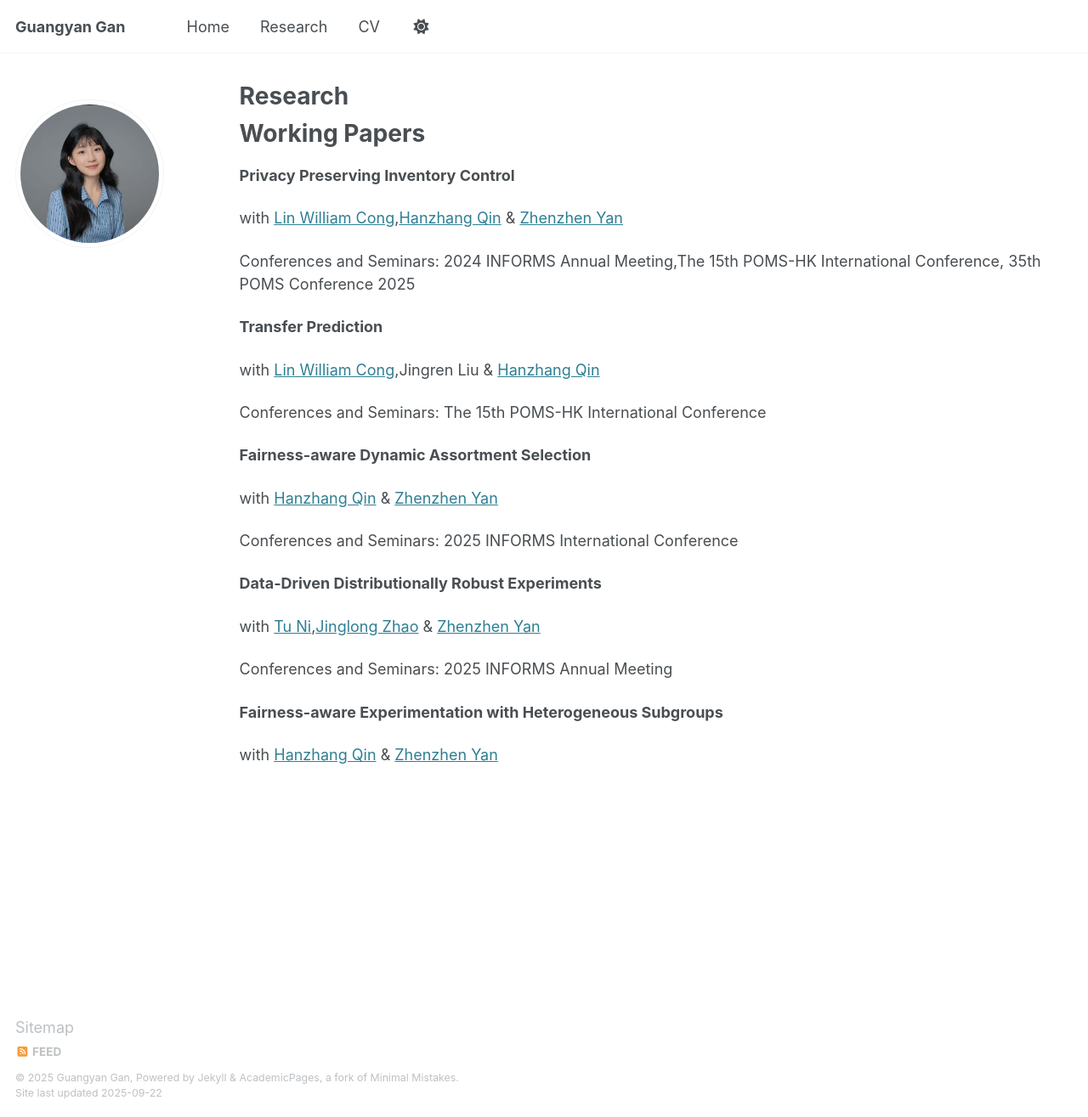
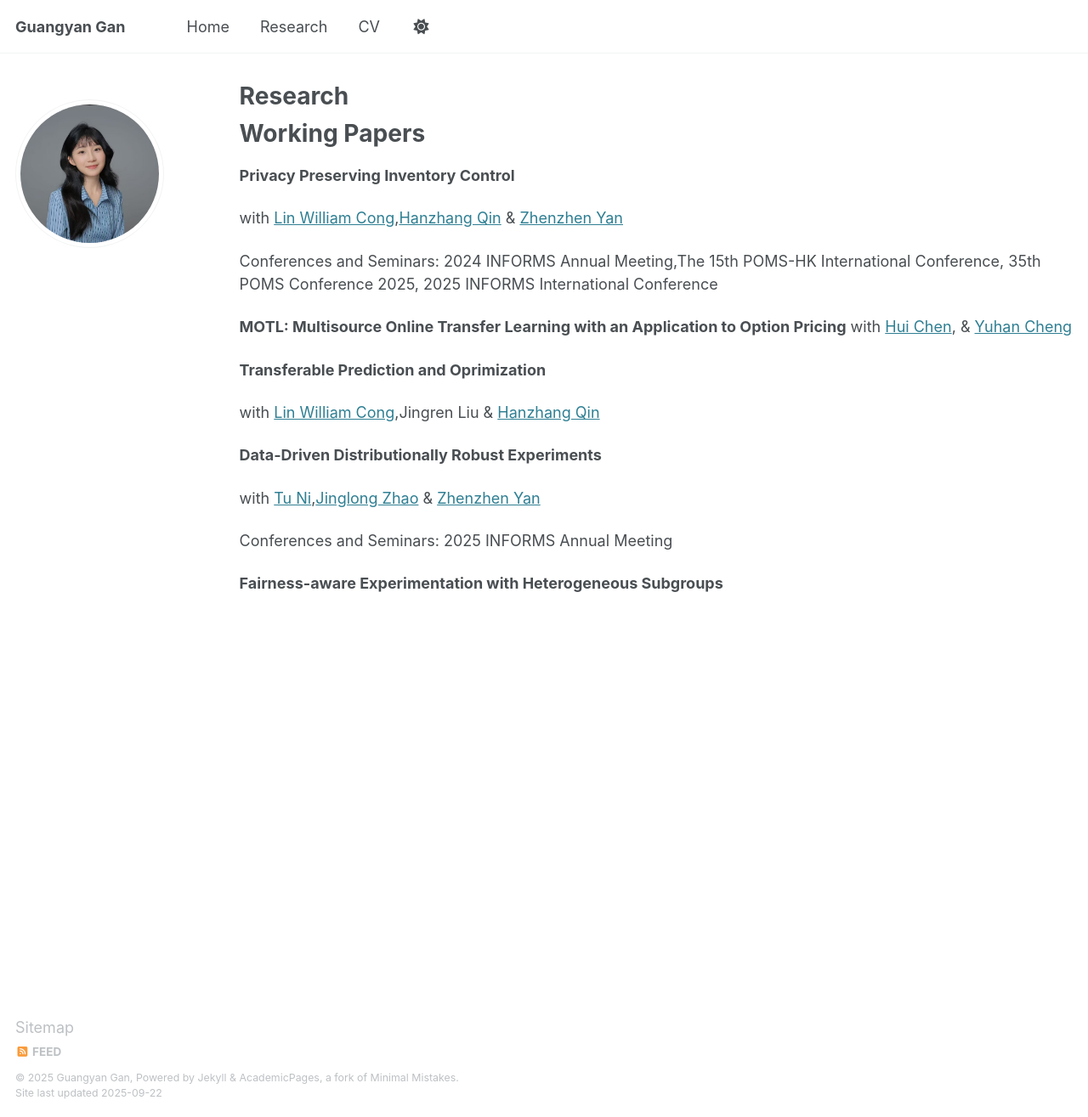
Before and after one commit to GuangyanGan/GuangyanGan.github.io, a Jekyll site: the page built from _pages/Research.md, in a window 1280 px wide and 1315 px high. Shown: the whole window at 85% size. Built offline with Jekyll 4.4.1, drawn with Linux system fonts in a browser that asks for light colours.

Commit message:
Update Research.md

```diff
--- a/_pages/Research.md
+++ b/_pages/Research.md
@@ -15,19 +15,17 @@ Working Papers
 
 with [Lin William Cong](https://www.linwilliamcong.com),[Hanzhang Qin](https://hanzhangqin.com) & [Zhenzhen Yan](https://sites.google.com/view/zhenzhenyan/home)
 
-Conferences and Seminars:  2024 INFORMS Annual Meeting,The 15th POMS-HK International Conference, 35th POMS Conference 2025
+Conferences and Seminars:  2024 INFORMS Annual Meeting,The 15th POMS-HK International Conference, 35th POMS Conference 2025, 2025 INFORMS International Conference
 
-**Transfer Prediction**
+
+**MOTL: Multisource Online Transfer Learning with  an Application to Option Pricing**
+with [Hui Chen](https://mitsloan.mit.edu/faculty/directory/hui-chen), & [Yuhan Cheng](https://www.glxy.sdu.edu.cn/info/1091/6845.htm)
+
+
+**Transferable Prediction and Oprimization**
 
 with [Lin William Cong](https://www.linwilliamcong.com),Jingren Liu & [Hanzhang Qin](https://hanzhangqin.com)
 
-Conferences and Seminars:  The 15th POMS-HK International Conference
-
-**Fairness-aware Dynamic Assortment Selection**
-
-with [Hanzhang Qin](https://hanzhangqin.com) & [Zhenzhen Yan](https://sites.google.com/view/zhenzhenyan/home)
-
-Conferences and Seminars: 2025 INFORMS International Conference
 
 **Data-Driven Distributionally Robust Experiments**
 
@@ -38,5 +36,3 @@ Conferences and Seminars: 2025 INFORMS Annual Meeting
 
 
 **Fairness-aware Experimentation with Heterogeneous Subgroups**
-
-with [Hanzhang Qin](https://hanzhangqin.com) & [Zhenzhen Yan](https://sites.google.com/view/zhenzhenyan/home)
```
